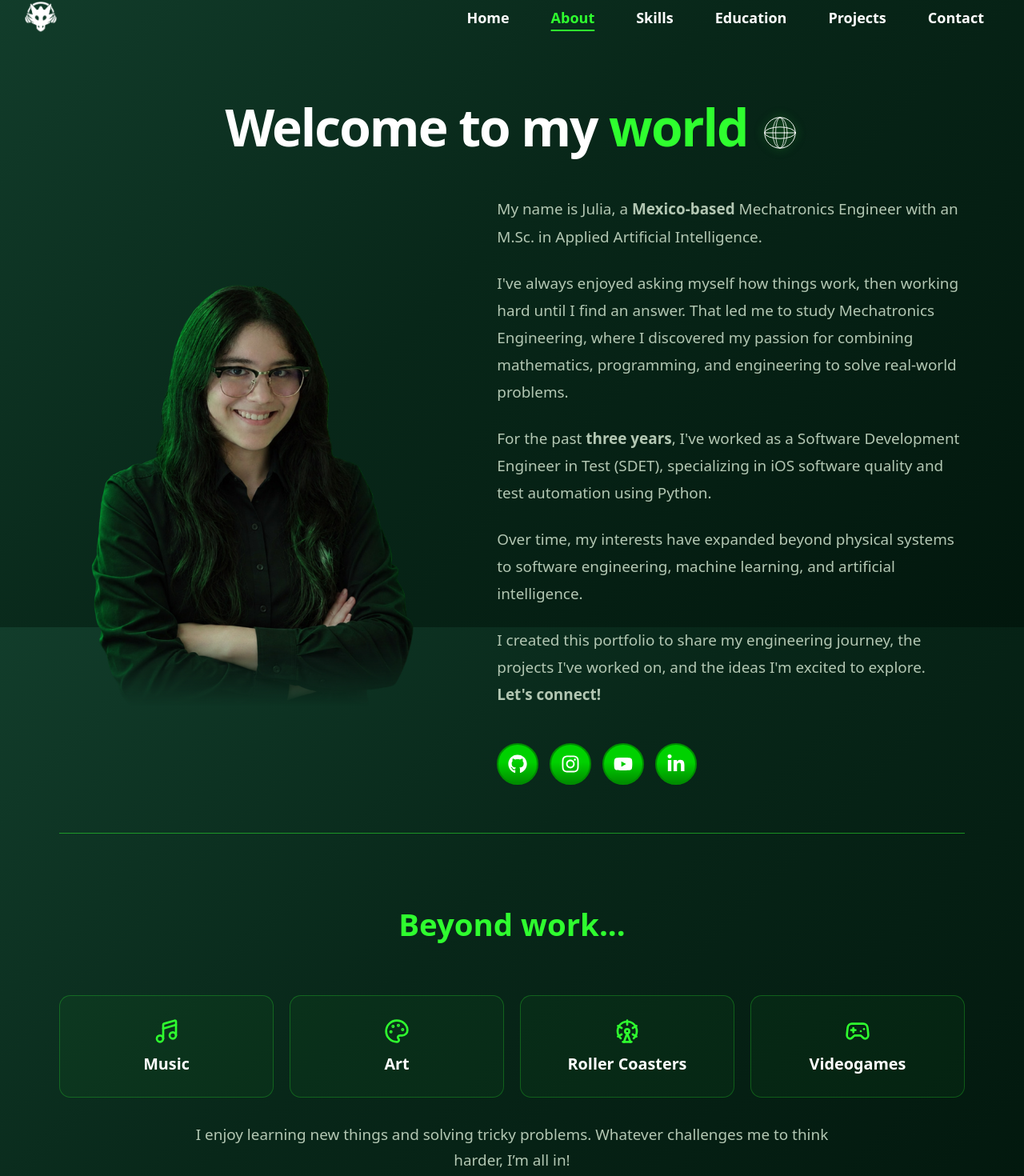
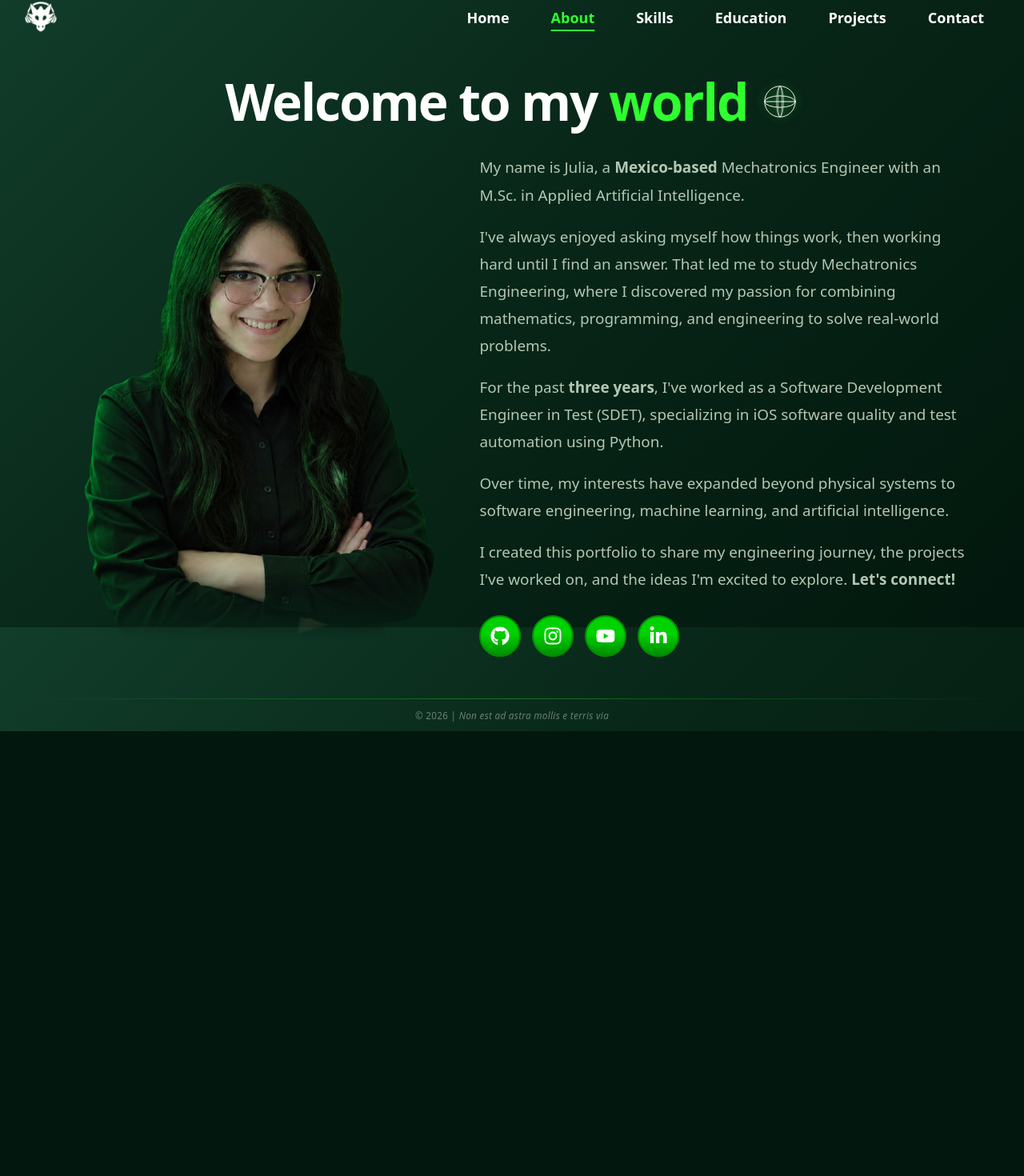
Before and after one commit to kaudrawmich/julys-portfolio, a React (Vite) app: page /about in a window 1280 px wide. Shown: the part 16-1486 px from the top of the page at 80% size. After the commit the page ends 930 px from the top, so only its background shows below. Built offline with nearby package versions, Linux system fonts and the light colour scheme.

Commit message:
save layout changes on the about page

```diff
--- a/src/Pages/About.css
+++ b/src/Pages/About.css
@@ -4,33 +4,56 @@ About.css: About page styles
 
 /* Main page container */
 .about {
+    display: flex;
+    flex-direction: column;
+    justify-content: center;
+
     width: 100%;
     max-width: 1400px;
     margin: 0 auto;
-    padding: 40px 50px 20px;
+
+    padding: 8px 50px 20px;
 }
 
 /* Centered page heading */
 .about-header {
     text-align: center;
-    margin-bottom: 50px;
-}
-
-.about-globe {
-    color: #2FFE2F;
-    margin-left: 16px;
-    filter: drop-shadow(0 0 6px #2FFE2F80);
+    margin-bottom: 30px;
 }
 
 .about-header h1 {
+    display: flex;
+    align-items: center;
+    justify-content: center;
+    gap: 16px;
+
     font-size: clamp(2.8rem, 5vw, 4.5rem);
     font-weight: 800;
     line-height: 1.1;
     letter-spacing: -2px;
+
+    color: white;
 }
 
-.about-header h1 span {
+.about-title-text {
+    display: inline;
+    color: white;
+}
+
+.about-title-text span {
     color: #2FFE2F;
+}
+
+/* Animated globe */
+.about-globe {
+    display: inline-flex;
+    align-items: center;
+    justify-content: center;
+    flex-shrink: 0;
+
+    margin-left: 0;
+    color: white;
+    filter: drop-shadow(0 0 6px #2FFE2F80);
 }
 
 /* Two-column layout */
@@ -38,8 +61,9 @@ About.css: About page styles
     display: grid;
     grid-template-columns: 1fr 1.2fr;
     align-items: center;
-    gap: 60px;
-    min-height: 60vh;
+    gap: 20px;
+
+    min-height: 0;
 }
 
 /* Left: Profile picture */
@@ -53,13 +77,11 @@ About.css: About page styles
 .about-image img {
     display: block;
     width: 100%;
-    max-width: 450px;
+    max-width: 490px;
     height: auto;
 
     border: none;
     border-radius: 0;
-
-    filter: none;
 
     mask-image: linear-gradient(
         to bottom,
@@ -74,29 +96,10 @@ About.css: About page styles
     display: flex;
     flex-direction: column;
     align-items: flex-start;
-    gap: 24px;
-}
-
-.about-content h2 {
-    font-size: clamp(1.5rem, 3vw, 2.2rem);
-    color: white;
+    gap: 18px;
 }
 
 /* Biography paragraphs */
-.about-biography {
-    display: flex;
-    flex-direction: column;
-    gap: 12px;
-}
-
-.about-quote {
-    font-size: 1.2rem;
-    font-style: italic;
-    font-weight: 500;
-    color: #2FFE2F;
-    margin: 0;
-}
-
 .about-description {
     max-width: 650px;
     font-size: 1.05rem;
@@ -112,88 +115,7 @@ About.css: About page styles
     justify-content: flex-start;
     flex-wrap: wrap;
     gap: 14px;
-
-    margin-top: 20px;
-}
-
-/* Horizontal divider */
-.about-divider {
-    width: 100%;
-    height: 1px;
-    margin: 60px 0;
-
-    border: none;
-    background-color: var(--accent);
-    opacity: 0.5;
-}
-
-/* "Beyond work..." section */
-.about-interests {
-    display: flex;
-    flex-direction: column;
-    align-items: center;
-    gap: 30px;
-
-    padding: 40px 0 20px;
-    text-align: center;
-}
-
-.about-interests h2 {
-    font-size: clamp(1.8rem, 3vw, 2.5rem);
-    color: #2FFE2F;
-    margin-bottom: 30px;
-}
-
-.about-interests-description {
-    max-width: 800px;
-    font-size: 1.05rem;
-    line-height: 1.7;
-    color: var(--text);
-    margin: 0;
-}
-
-/* Cards container */
-.about-interests-grid {
-    display: grid;
-    grid-template-columns: repeat(4, 1fr);
-    gap: 20px;
-
-    width: 100%;
-    margin-top: 16px;
-}
-
-/* Individual card */
-.interest-card {
-    display: flex;
-    flex-direction: column;
-    align-items: center;
-    justify-content: center;
-    gap: 12px;
-
-    padding: 28px 20px;
-
-    background: rgba(47, 254, 47, 0.04);
-    border: 1px solid rgba(47, 254, 47, 0.25);
-    border-radius: 14px;
-}
-
-/* Card icon */
-.interest-card svg {
-    color: #2FFE2F;
-}
-
-/* Card title */
-.interest-card h3 {
-    font-size: 1.1rem;
-    font-weight: 600;
-    color: white;
-}
-
-/* Card description */
-.interest-card p {
-    font-size: 0.9rem;
-    line-height: 1.5;
-    color: var(--text);
+    margin-top: 10px;
 }
 
 /* Tablet and mobile */
@@ -216,6 +138,10 @@ About.css: About page styles
     .about-image img {
         max-width: 300px;
     }
+
+    .about-socials {
+        justify-content: center;
+    }
 }
 
 /* Small mobile screens */
@@ -227,30 +153,8 @@ About.css: About page styles
     .about-image img {
         max-width: 240px;
     }
-}
 
-@media (max-width: 480px) {
     .about-globe {
         margin-left: 8px;
     }
 }
-
-@media (max-width: 900px) {
-    .about-socials {
-        justify-content: center;
-    }
-}
-
-/* Tablet */
-@media (max-width: 900px) {
-    .about-interests-grid {
-        grid-template-columns: repeat(2, 1fr);
-    }
-}
-
-/* Mobile */
-@media (max-width: 480px) {
-    .about-interests-grid {
-        grid-template-columns: 1fr;
-    }
-}
--- a/src/Pages/About.jsx
+++ b/src/Pages/About.jsx
@@ -19,7 +19,9 @@ export function About() {
             {/* Page heading */}
             <header className="about-header">
                 <h1>
-                    Welcome to my <span>world</span>
+                    <span className="about-title-text">
+                        Welcome to my <span>world</span>
+                    </span>
                     <GlobeIcon className="about-globe" size="0.75em" />
                 </h1>
             </header>
@@ -99,35 +101,6 @@ export function About() {
                     </section>
                 </section>
             </section>
-
-            {/* Divider */}
-            <hr className="about-divider" />
-
-            <section className="about-interests">
-                <h2> Beyond work... </h2>
-                <div className="about-interests-grid">
-                    <div className="interest-card">
-                        <SixteenthNotes size={32} />
-                        <h3>Music</h3>
-                    </div>
-                    <div className="interest-card">
-                        <Palette size={32} />
-                        <h3>Art</h3>
-                    </div>
-                    <div className="interest-card">
-                        <FerrisWheel size={32} />
-                        <h3>Roller Coasters</h3>
-                    </div>
-                    <div className="interest-card">
-                        <Gamepad2 size={32} />
-                        <h3>Videogames</h3>
-                    </div>
-                </div>
-                <p className="about-interests-description">
-                    I enjoy learning new things and solving tricky problems.
-                    Whatever challenges me to think harder, I’m all in!
-                </p>
-            </section>
         </main>
     )
 }
```
